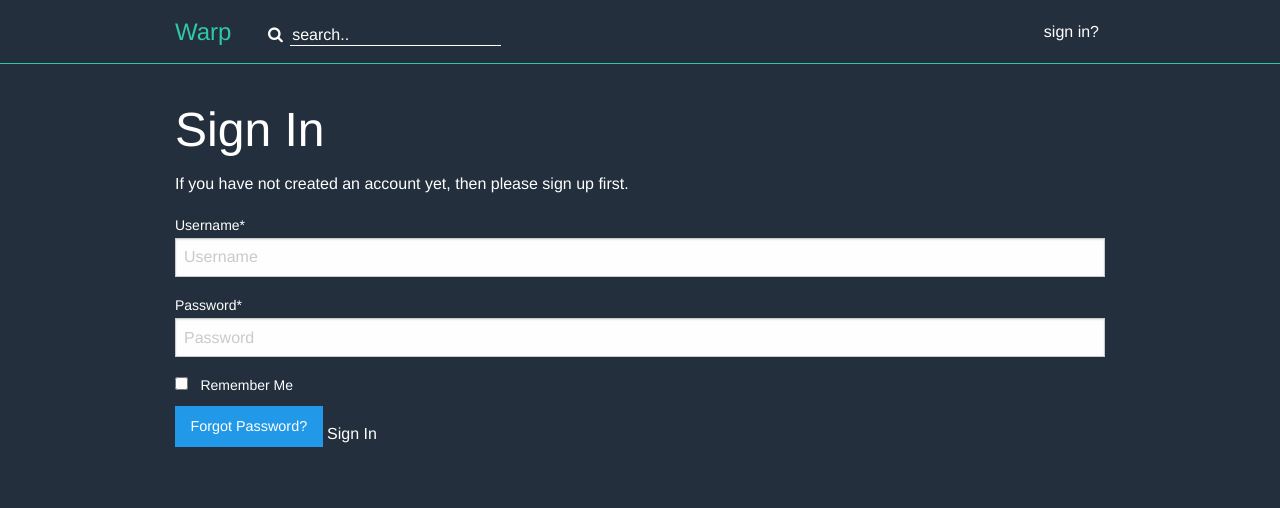
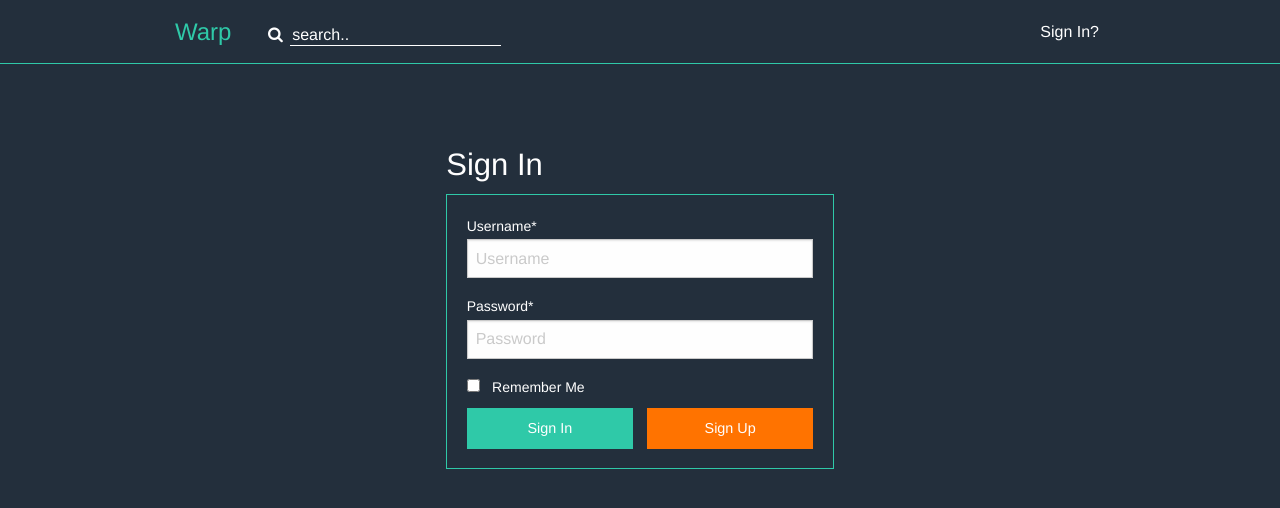
Before and after one commit to SaturDJang/warp, a Django app: page /accounts/login/ in a window 1280 px wide. Shown: the top 508 px of the page. Run offline with Django 3.2, Linux system fonts and the light colour scheme; style sheets or scripts are compiled from the project's sources; parts of the project's set-up code (start-up, migrations or seed data) failed here and were passed over; some libraries are stand-ins or nearby versions.

Commit message:
Add Social login Design

```diff
--- a/warp/static/sass/main.scss
+++ b/warp/static/sass/main.scss
@@ -8,6 +8,7 @@
 
 @import "mobile/presentation.create";
 @import "mobile/header";
+@import "mobile/login";
 
 //tablet-all
 @media screen and (min-width: $tablet-min-width) and (max-width: $tablet-max-width) {
--- a/warp/static/sass/mobile/login.scss
+++ b/warp/static/sass/mobile/login.scss
@@ -0,0 +1,46 @@
+div.login-form {
+  margin-top: 5%;
+  h3 {
+    color: white;
+  }
+  div.login-wrapper {
+    display: inline-block;
+    width: 100%;
+    height: 100%;
+    padding: 5%;
+    border: 1px solid $key-green-color;
+
+    .login-title {
+      font-size: 20px;
+      color: $key-green-color;
+    }
+    div.social-list {
+      margin-bottom: 20px;
+      a {
+        margin-right: 4.5%;
+      }
+    }
+  }
+
+  form {
+    a {
+      float: right;
+      width: 48%;
+      margin-bottom: 0;
+      background-color: $key-orange-color;
+      &:hover {
+        background-color: #ff5000;
+      }
+    }
+
+    button {
+      float: left;
+      width: 48%;
+      margin-bottom: 0;
+      background-color: $key-green-color;
+      &:hover {
+        background-color: #00a57c;
+      }
+    }
+  }
+}
--- a/warp/templates/account/login.html
+++ b/warp/templates/account/login.html
@@ -7,31 +7,21 @@
 {% block head_title %}{% trans "Sign In" %}{% endblock %}
 
 {% block inner %}
-
-<h1>{% trans "Sign In" %}</h1>
-
+  <div class="login-form small-5 small-centered">
+    <h3>Sign In</h3>
+    <div class="login-wrapper">
       {% get_providers as socialaccount_providers %}
 
       {% if socialaccount_providers %}
-<p>{% blocktrans with site.name as site_name %}Please sign in with one
-of your existing third party accounts. Or, <a href="{{ signup_url }}">sign up</a>
-for a {{ site_name }} account and sign in below:{% endblocktrans %}</p>
-
-<div class="socialaccount_ballot">
-
-  <ul class="socialaccount_providers">
-    {% include "socialaccount/snippets/provider_list.html" with process="login" %}
-  </ul>
-
-  <div class="login-or">{% trans 'or' %}</div>
-
+        <p class="login-title">Social Login</p>
+        <div class="social-list">
+          {% include "account/provider_list.html" with process="login" %}
         </div>
+        <p class="login-title">{% trans 'Email login' %}</p>
 
         {% include "socialaccount/snippets/login_extra.html" %}
 
       {% else %}
-<p>{% blocktrans %}If you have not created an account yet, then please
-<a href="{{ signup_url }}">sign up</a> first.{% endblocktrans %}</p>
       {% endif %}
 
       <form class="login" method="POST" action="{% url 'account_login' %}">
@@ -40,8 +30,10 @@ for a {{ site_name }} account and sign in below:{% endblocktrans %}</p>
         {% if redirect_field_value %}
           <input type="hidden" name="{{ redirect_field_name }}" value="{{ redirect_field_value }}" />
         {% endif %}
-  <a class="button secondaryAction" href="{% url 'account_reset_password' %}">{% trans "Forgot Password?" %}</a>
-  <button class="primaryAction btn btn-primary" type="submit">{% trans "Sign In" %}</button>
+{#        <a class="button secondaryAction" href="{% url 'account_reset_password' %}">{% trans "Forgot Password?" %}</a>#}
+        <a class="button secondaryAction" href="{{ signup_url }}">{% trans "Sign Up" %}</a>
+        <button class="button secondaryAction" type="submit">{% trans "Sign In" %}</button>
       </form>
-
+    </div>
+  </div>
 {% endblock %}
--- a/warp/templates/components/header.html
+++ b/warp/templates/components/header.html
@@ -20,7 +20,7 @@
           <button class="btn btn-danger" type="submit">{% trans 'Sign Out' %}</button>
         </form>
       {% else %}
-        <a href="{% url 'account_login' %}">sign in?</a>
+        <a href="{% url 'account_login' %}">Sign In?</a>
       {% endif %}
     </div>
   </div>
```
Also changed, not shown: warp/templates/account/provider_list.html (added, +21 -0 lines). Lines whose indentation alone changed are shown as unchanged.
